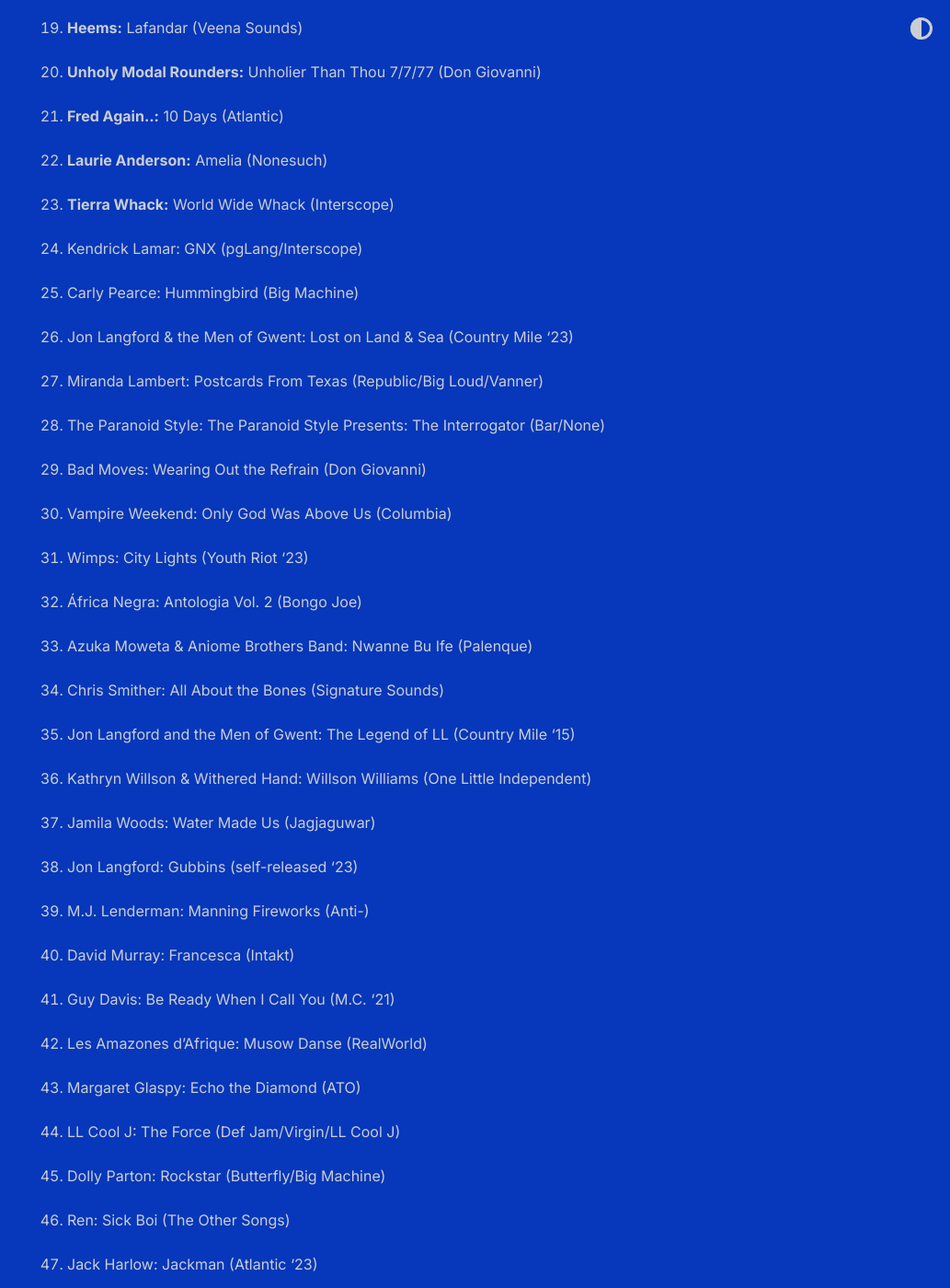
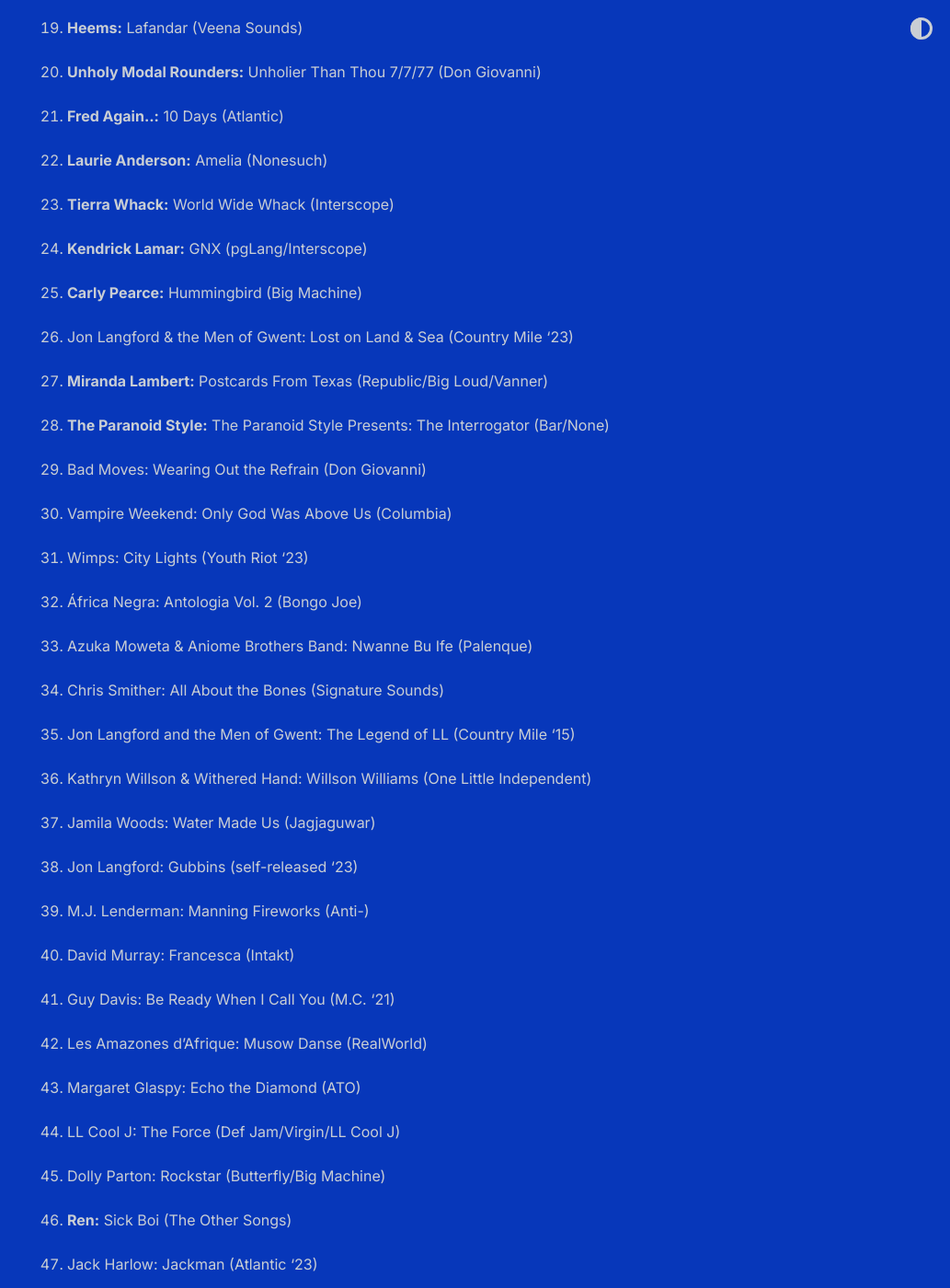
Before and after one commit to shihankanungo/shihankanungo.github.io, a Jekyll site: the page built from about.md, in a window 1280 px wide and 1400 px high, scrolled down 6695 px. Shown: the whole window at 92% size, without its empty margins (247-1280 px from the left). Built offline with Jekyll 4.4.1, drawn with Linux system fonts in a browser that asks for light colours; some of the changed text lies outside the part shown.

Commit message:
Update about.md

```diff
--- a/about.md
+++ b/about.md
@@ -107,15 +107,15 @@
 
 23. **Tierra Whack:** World Wide Whack (Interscope)
 
-24. Kendrick Lamar: GNX (pgLang/Interscope)
+24. **Kendrick Lamar:** GNX (pgLang/Interscope)
 
-25. Carly Pearce: Hummingbird (Big Machine)
+25. **Carly Pearce:** Hummingbird (Big Machine)
 
 26. Jon Langford & the Men of Gwent: Lost on Land & Sea (Country Mile ‘23)
 
-27. Miranda Lambert: Postcards From Texas (Republic/Big Loud/Vanner)
+27. **Miranda Lambert:** Postcards From Texas (Republic/Big Loud/Vanner)
 
-28. The Paranoid Style: The Paranoid Style Presents: The Interrogator (Bar/None)
+28. **The Paranoid Style:** The Paranoid Style Presents: The Interrogator (Bar/None)
 
 29. Bad Moves: Wearing Out the Refrain (Don Giovanni)
 
@@ -151,7 +151,7 @@
 
 45. Dolly Parton: Rockstar (Butterfly/Big Machine)
 
-46. Ren: Sick Boi (The Other Songs)
+46. **Ren:** Sick Boi (The Other Songs)
 
 47. Jack Harlow: Jackman (Atlantic ‘23)
 
@@ -159,7 +159,7 @@
 
 49. Megan Moroney: Am I Okay? (Columbia Nashville)
 
-50. Morgan Wade: Obsessed (RCA)
+50. **Morgan Wade:** Obsessed (RCA)
 
 51. Sonic Youth: Walls Have Ears (Goofin’)
 
@@ -167,11 +167,11 @@
 
 53. Regina Spektor: Home, Before and After (Sire)
 
-54. Charlotte Adigéry and Bolis Pupul: Topical Dancer (DeeWee ‘22)
+54. **Charlotte Adigéry and Bolis Pupul:** Topical Dancer (DeeWee ‘22)
 
-55. Waxahatchee: Tigers Blood (Anti-)
+55. **Waxahatchee:** Tigers Blood (Anti-)
 
-56. Kim Gordon: The Collective (Matador)
+56. **Kim Gordon:** The Collective (Matador)
 
 57. The Old 97’s: American Primitive (ATO)
 
```
